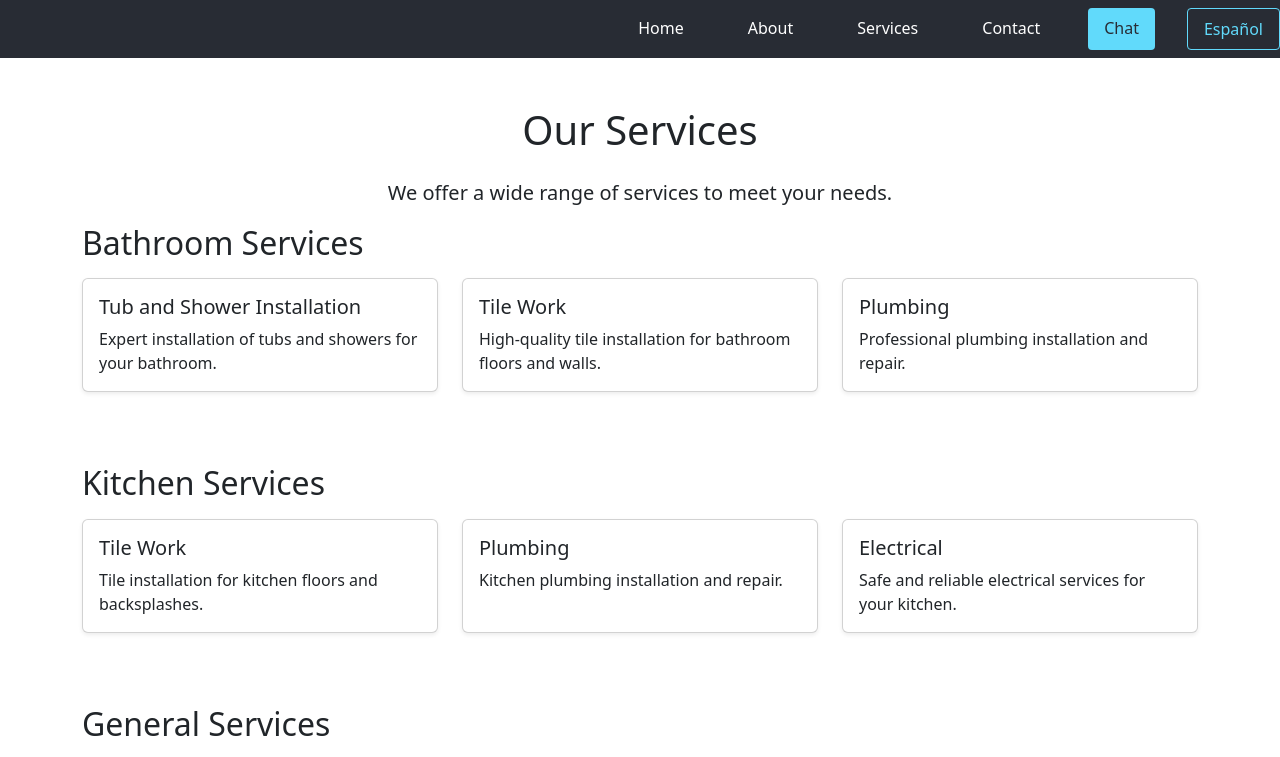
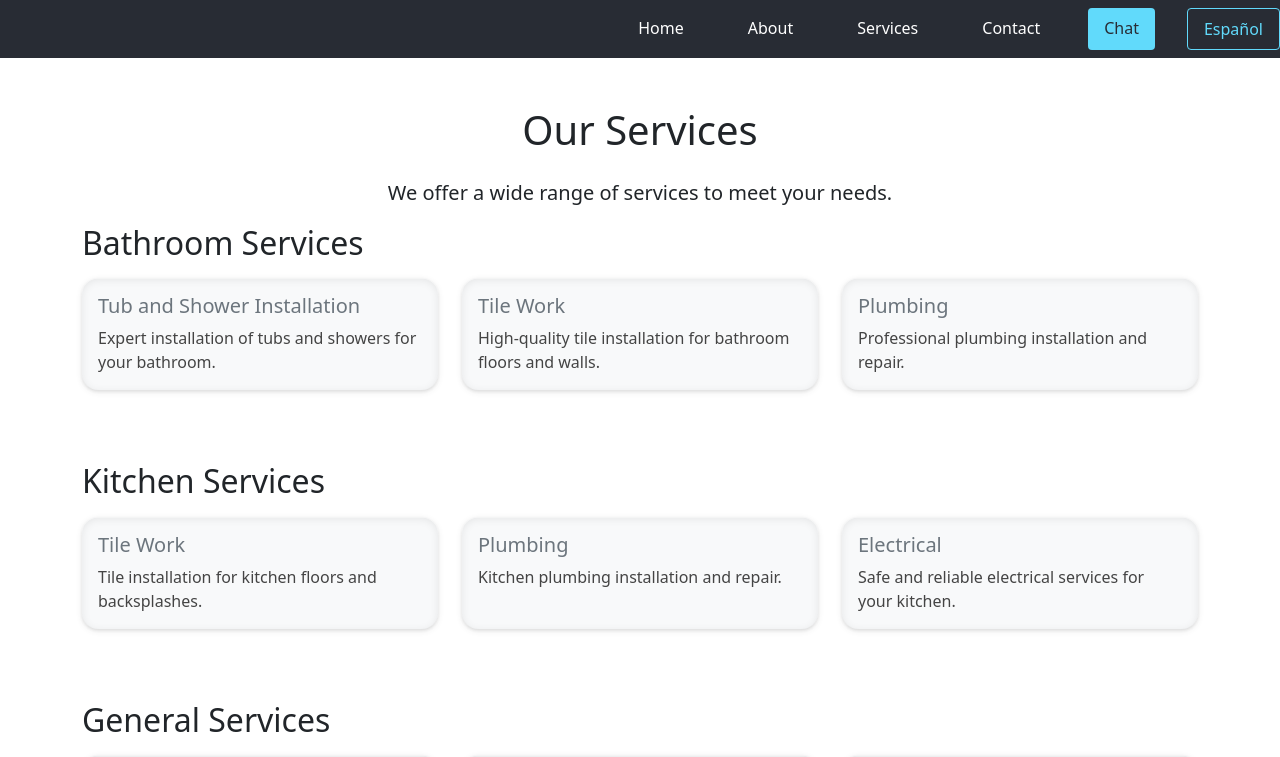
Before and after one commit to mikejonez281/Rivera_All_Services, a React (Create React App) app in the folder frontend/: page /services in a window 1280 px wide. Shown: the top 757 px of the page. Built offline with nearby package versions, Linux system fonts and the light colour scheme.

Commit message:
Tweaked Bootstrap Services.js

```diff
--- a/frontend/src/pages/Services.js
+++ b/frontend/src/pages/Services.js
@@ -17,10 +17,17 @@ function Services() {
             <div className="row">
               {category.items.map((item, i) => (
                 <div key={i} className="col-md-6 col-lg-4 mb-4">
-                  <div className="card h-100 shadow-sm">
+                  <div
+                    className="card h-100 bg-light border-0"
+                    style={{
+                      boxShadow:
+                        '0 2px 6px 0 rgba(60,60,60,0.10), 0 1.5px 3px 0 rgba(60,60,60,0.10), 0 0.5px 0.5px 0 rgba(255,255,255,0.8) inset, 0 2px 8px 0 rgba(0,0,0,0.08) inset',
+                      borderRadius: '1rem',
+                    }}
+                  >
                     <div className="card-body">
-                      <h5 className="card-title">{item.name}</h5>
-                      <p className="card-text">{item.desc}</p>
+                      <h5 className="card-title text-secondary">{item.name}</h5>
+                      <p className="card-text" style={{ color: '#444' }}>{item.desc}</p>
                     </div>
                   </div>
                 </div>
```
